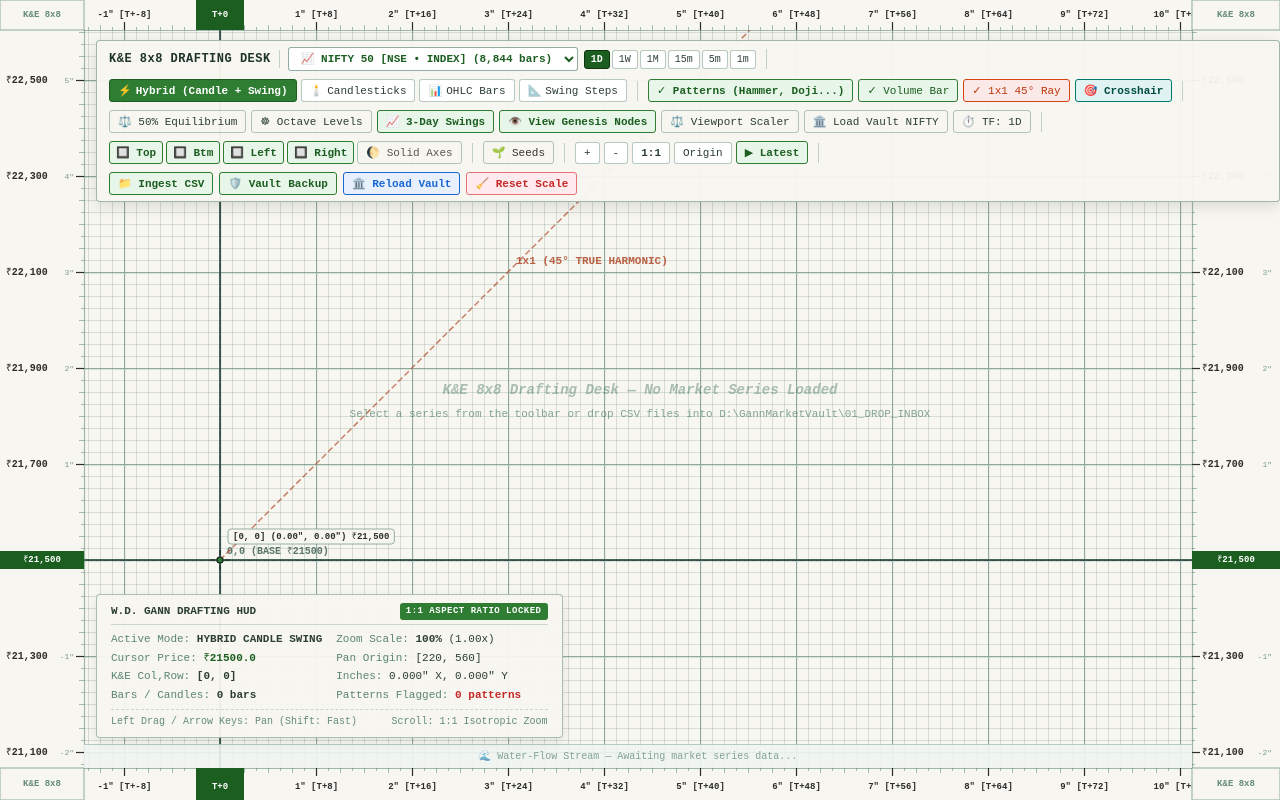
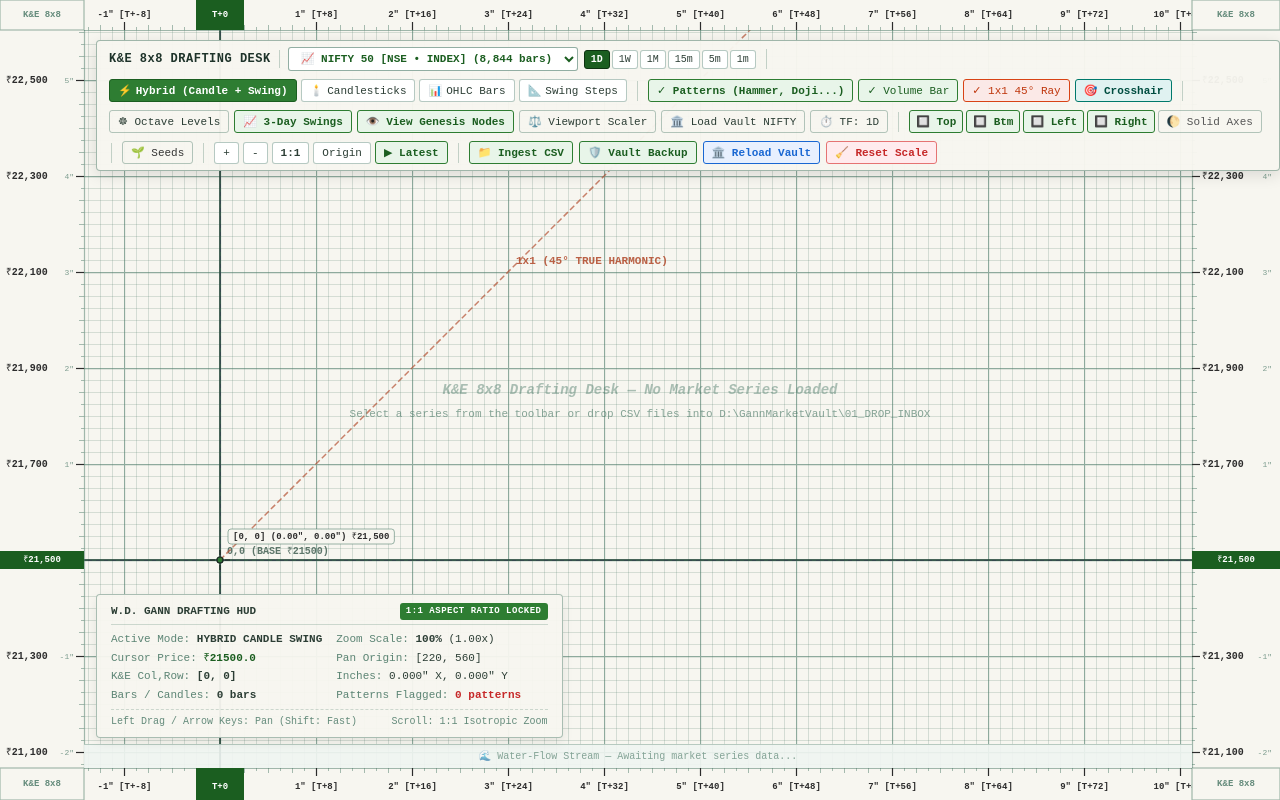
Before and after one commit to prakashjune8/gann-graph, a React (Vite) app: page / in a window 1280 px wide. Built offline with nearby package versions, Linux system fonts and the light colour scheme.

Commit message:
feat(cleanup): remove 50% equilibrium menu and module code

```diff
--- a/src/modules/equilibrium/EquilibriumModule.ts
+++ /dev/null
@@ -1,76 +0,0 @@
-/**
- * W.D. Gann 50% Equilibrium Module
- * Sandbox Module: Calculates the 50% price equilibrium between the absolute
- * high and low of the active dataset and dispatches a central equilibrium pivot.
- */
-
-import { GannModule } from "../../ModuleRegistry";
-import { IGridBridge } from "../../core-bridge/GridBridge";
-
-let isEquilibriumActive = false;
-
-export const EquilibriumModule: GannModule = {
-  id: "gann-50-equilibrium",
-  name: "Gann 50% Equilibrium Engine",
-  version: "1.0.0",
-  description: "Calculates the exact 50% price equilibrium between the highest peak and lowest bottom.",
-  category: "analysis",
-  tools: [
-    {
-      id: "calc-equilibrium-pivot",
-      label: "⚖️ 50% Equilibrium",
-      title: "Calculate Gann 50% Equilibrium Level from Current Dataset",
-      variant: "toggle",
-      isActive: () => isEquilibriumActive,
-      onClick: (bridge: IGridBridge) => {
-        const candles = bridge.getCandles();
-        if (candles.length === 0) {
-          alert("Please load or ingest price data first.");
-          return;
-        }
-
-        let maxPrice = -Infinity;
-        let minPrice = Infinity;
-        let maxCol = 0;
-        let minCol = 0;
-
-        for (const c of candles) {
-          if (c.high > maxPrice) {
-            maxPrice = c.high;
-            maxCol = c.gridCol;
-          }
-          if (c.low < minPrice) {
-            minPrice = c.low;
-            minCol = c.gridCol;
-          }
-        }
-
-        const equilibriumPrice = Math.round(((maxPrice + minPrice) / 2) * 100) / 100;
-        const midCol = Math.round((maxCol + minCol) / 2);
-        const basePrice = bridge.getBasePrice();
-        const pricePerUnit = bridge.getPricePerUnit();
-        const safeDivisor = Math.max(0.0001, pricePerUnit);
-
-        isEquilibriumActive = !isEquilibriumActive;
-
-        if (isEquilibriumActive) {
-          bridge.addSwingPoint({
-            id: `eq-${Date.now()}`,
-            timeStr: "Equilibrium",
-            price: equilibriumPrice,
-            gridCol: midCol,
-            gridRow: Math.round((equilibriumPrice - basePrice) / safeDivisor),
-            type: "INTERMEDIATE",
-            label: `50% Equilibrium ₹${equilibriumPrice.toLocaleString("en-IN")}`,
-          });
-        }
-      },
-    },
-  ],
-  initialize: () => {
-    isEquilibriumActive = false;
-  },
-  destroy: () => {
-    isEquilibriumActive = false;
-  },
-};
--- a/src/modules/index.ts
+++ b/src/modules/index.ts
@@ -6,7 +6,6 @@
  */
 
 import { ModuleRegistry } from "../ModuleRegistry";
-import { EquilibriumModule } from "./equilibrium/EquilibriumModule";
 import { OctaveHarmonicsModule } from "./octave-harmonics/OctaveHarmonicsModule";
 import { SwingVisualizerModule } from "./autoscale-v2/SwingVisualizerModule";
 import { GenesisVisualizerModule } from "./autoscale-v2/GenesisVisualizerModule";
@@ -17,7 +16,6 @@ export * as DataDisplay from "./data-display";
 
 export function initializeSandboxModules(): void {
   // Register active feature modules
-  ModuleRegistry.register(EquilibriumModule, true);
   ModuleRegistry.register(OctaveHarmonicsModule, true);
   ModuleRegistry.register(SwingVisualizerModule, true);
   ModuleRegistry.register(GenesisVisualizerModule, true);
```
